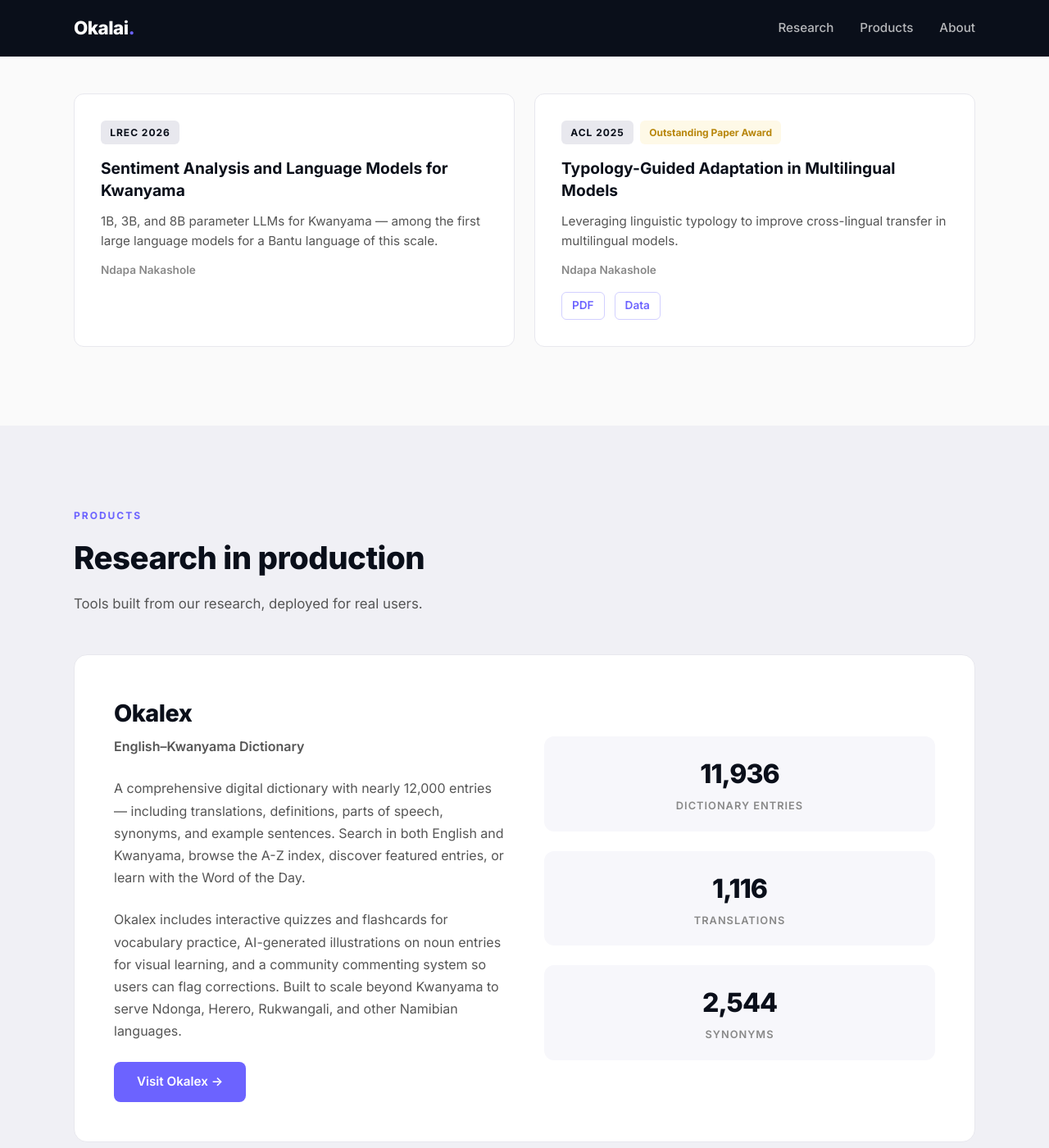
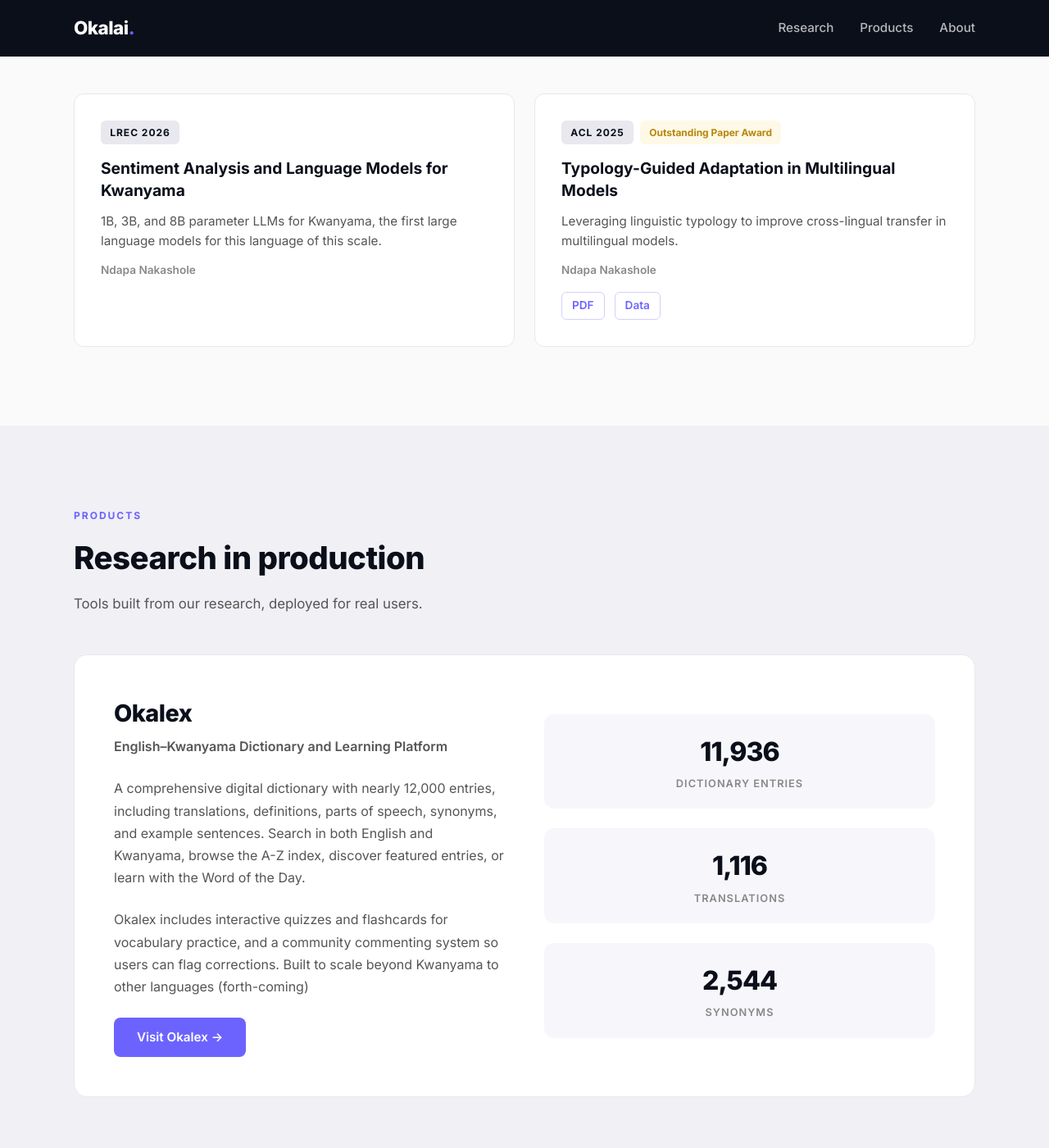
Before and after one commit to okalai-ai/okalai-site, a Jekyll site: the page built from index.md, in a window 1280 px wide and 1400 px high, scrolled down 893 px. Shown: the whole window at 82% size. Built offline with Jekyll 4.4.1, drawn with Linux system fonts in a browser that asks for light colours; some of the changed text lies outside the part shown.

Commit message:
Revise content and enhance resource links in index.md
Updated text for clarity and added links to resources.

```diff
--- a/index.md
+++ b/index.md
@@ -31,7 +31,7 @@ title: Home
       <div class="paper-card" data-sr>
         <div class="paper-venue"><span class="venue-tag">LREC 2026</span></div>
         <h3>Sentiment Analysis and Language Models for Kwanyama</h3>
-        <p class="paper-detail">1B, 3B, and 8B parameter LLMs for Kwanyama — among the first large language models for a Bantu language of this scale.</p>
+        <p class="paper-detail">1B, 3B, and 8B parameter LLMs for Kwanyama,  the first large language models for this language of this scale.</p>
         <p class="paper-author">Ndapa Nakashole</p>
       </div>
 
@@ -44,8 +44,8 @@ title: Home
         <p class="paper-detail">Leveraging linguistic typology to improve cross-lingual transfer in multilingual models.</p>
         <p class="paper-author">Ndapa Nakashole</p>
         <div class="paper-links">
-          <a href="#" class="paper-link">PDF</a>
-          <a href="#" class="paper-link">Data</a>
+          <a href="https://ndapa.us/assets/docs/papers/2025-moi-acl.pdf" class="paper-link">PDF</a>
+          <a href="https://ndapa.us/research/#:~:text=Award%20%F0%9F%93%84%20PDF-,Data,-On%20Linearizing%20Structured" class="paper-link">Data</a>
         </div>
       </div>
     </div>
@@ -63,12 +63,12 @@ title: Home
     <div class="product-card" data-sr>
       <div class="product-info">
         <h3>Okalex</h3>
-        <p class="product-tagline">English–Kwanyama Dictionary</p>
+        <p class="product-tagline">English–Kwanyama Dictionary and Learning Platform</p>
         <p>
-          A comprehensive digital dictionary with nearly 12,000 entries — including translations, definitions, parts of speech, synonyms, and example sentences. Search in both English and Kwanyama, browse the A-Z index, discover featured entries, or learn with the Word of the Day.
+          A comprehensive digital dictionary with nearly 12,000 entries,  including translations, definitions, parts of speech, synonyms, and example sentences. Search in both English and Kwanyama, browse the A-Z index, discover featured entries, or learn with the Word of the Day.
         </p>
         <p>
-          Okalex includes interactive quizzes and flashcards for vocabulary practice, AI-generated illustrations on noun entries for visual learning, and a community commenting system so users can flag corrections. Built to scale beyond Kwanyama to serve Ndonga, Herero, Rukwangali, and other Namibian languages.
+          Okalex includes interactive quizzes and flashcards for vocabulary practice,  and a community commenting system so users can flag corrections. Built to scale beyond Kwanyama to other languages (forth-coming)
         </p>
         <a href="https://okalex.org/" class="btn btn-primary" target="_blank" rel="noopener">Visit Okalex &rarr;</a>
       </div>
```
Also changed, not shown: other parts of index.md (+2 -2 lines).
